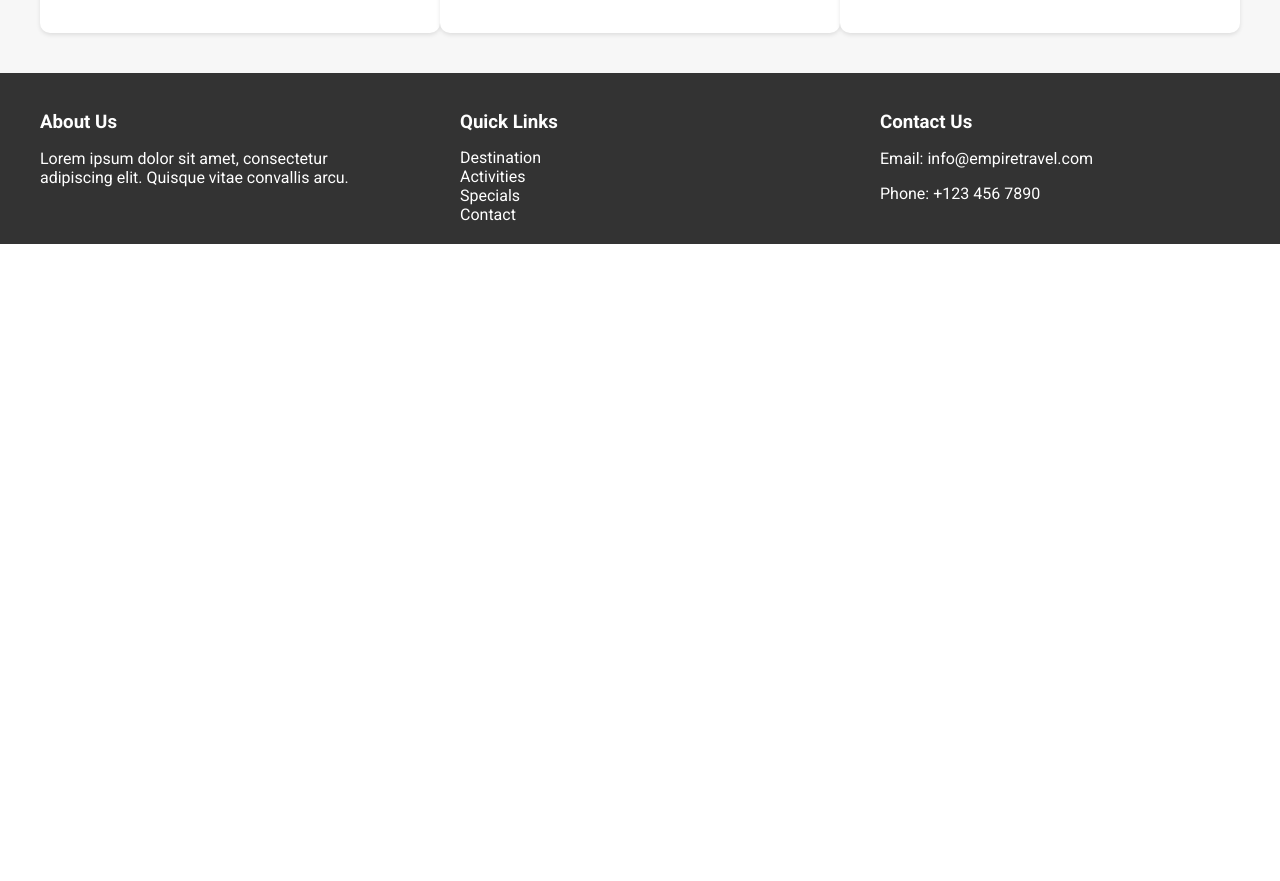
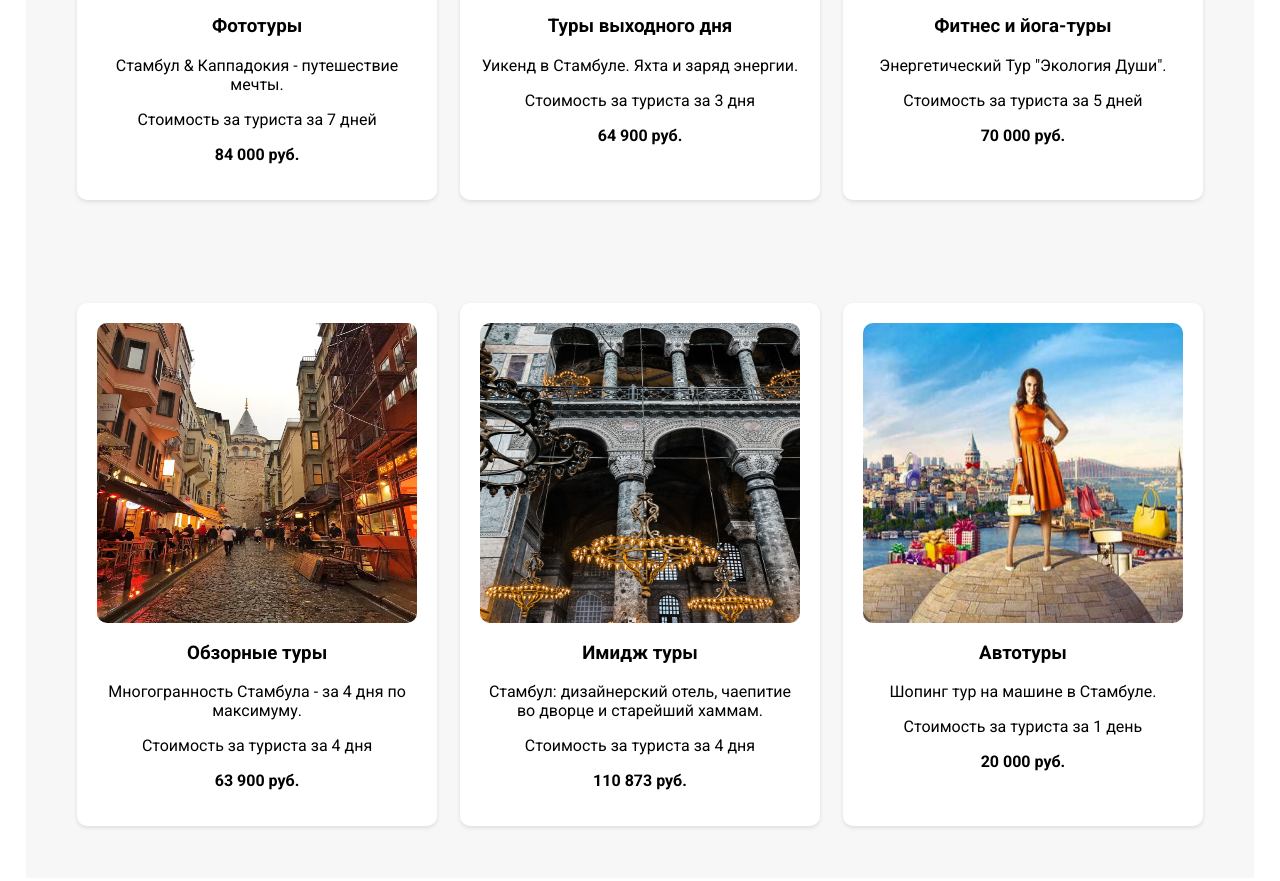
Before and after one commit to JessicaVadimovna/tourism, a plain HTML site: page index.html in a window 1280 px wide. Shown: the part 1489-2370 px from the top of the page. Before the commit the page ends 1733 px from the top, so only its background shows below. Drawn offline with Linux system fonts and the light colour scheme.

Commit message:
добавила блок section trending 2024

```diff
--- a/assets/styles/styles.scss
+++ b/assets/styles/styles.scss
@@ -94,6 +94,51 @@ nav a {
     cursor: pointer;
 }
 
+/*section trending 2024 start*/
+.trending2024 {
+    display: flex;
+    flex-direction: column;
+    margin: 2%;
+}
+
+.card-container {
+    display: flex;
+    padding: 40px;
+    background-color: #f7f7f7;
+    text-align: center;
+}
+
+.card-image {
+    width: 300px;
+    height: 300px;
+}
+
+.scale {
+    transition: 1s; /* Время эффекта */
+}
+.scale:hover {
+    transform: scale(1.2); /* Увеличиваем масштаб */
+}
+
+.price{
+    font-weight: bold;
+}
+.card-link {
+   text-decoration: none;
+   color: black;
+}
+.card-link:visited {
+    color: inherit;
+}
+.card-link:hover {
+    color: red;
+}
+
+.card {
+    margin: 1%;
+}
+
+/*section trending 2024 end*/
 .highlights {
     padding: 40px;
     background-color: #f7f7f7;
--- a/index.html
+++ b/index.html
@@ -44,8 +44,73 @@
       <button onclick="search()">Search</button>
     </div>
   </section>
+<!-- section trending 2024 start -->
+  <section class="trending2024">
+    <h2>Тренды 2024</h2>
+    <div class="card-container">
+      <div class="card">
+        <img src="./assets/img/kappadokia.jpg" class="card-image scale" alt="Каппадокия" />
+        <h3>Фототуры</h3>
+        <p>
+          <a href="..." class="card-link">Стамбул & Каппадокия - путешествие мечты.</a>
+        </p>
+        <p>Стоимость за туриста за 7 дней</p>
+        <p class="price">84 000 руб.</p>
+      </div>
+    <div class="card">
+      <img src="./assets/img/yact.jpeg" class="card-image scale" alt="Яхтинг" />
+      <h3>Туры выходного дня</h3>
+      <p>
+        <a href="..." class="card-link">Уикенд в Стамбуле. Яхта и заряд энергии.</a>
+      </p>
+      <p>Стоимость за туриста за 3 дня</p>
+      <p class="price">64 900 руб.</p>
+    </div>
 
-    <section></section>
+    <div class="card">
+      <img src="./assets/img/yoga3.jpg" class="card-image scale" alt="йога-туры" />
+      <h3>Фитнес и йога-туры</h3>
+      <p>
+        <a href="..." class="card-link">Энергетический Тур "Экология Души".</a>
+      </p>
+      <p>Стоимость за туриста за 5 дней</p>
+      <p class="price">70 000 руб.</p>
+    </div>
+  </div>
+  <div class="card-container">
+    <div class="card">
+      <img src="./assets/img/obzor.jpeg" class="card-image scale" alt="Обзорные туры" />
+      <h3>Обзорные туры</h3>
+      <p>
+        <a href="" class="card-link">Многогранность Стамбула - за 4 дня по максимуму.</a>
+      </p>
+      <p>Стоимость за туриста за 4 дня</p>
+      <p class="price">63 900 руб.</p>
+    </div>
+
+    <div class="card">
+    <img src="./assets/img/imige.jpeg" class="card-image scale" alt="Имидж туры" />
+    <h3>Имидж туры</h3>
+    <p>
+      <a href="" class="card-link">Стамбул: дизайнерский отель, чаепитие во дворце и старейший хаммам.</a>
+    </p>
+    <p>Стоимость за туриста за 4 дня</p>
+    <p class="price">110 873 руб.</p>
+    </div>
+
+    <div class="card">
+    <img src="./assets/img/avto.jpeg" class="card-image scale" alt="Автотуры" />
+    <h3>Автотуры</h3>
+    <p>
+      <a href="" class="card-link">Шопинг тур на машине в Стамбуле.</a>
+    </p>
+    <p>Стоимость за туриста за 1 день</p>
+    <p class="price">20 000 руб.</p>
+    </div>
+  </div>
+
+  </section>
+<!-- section trending 2024 end -->
     <div class="highlights">
       <h2>Explore Our Highlights</h2>
       <div class="highlight-cards">
```
Also changed, not shown: assets/img/avto.jpeg (added), assets/img/imige.jpeg (added), assets/img/kappadokia.jpg (added), assets/img/obzor.jpeg (added), assets/img/yact.jpeg (added), assets/img/yoga3.jpg (added), assets/styles/styles.css, 1 other file.
